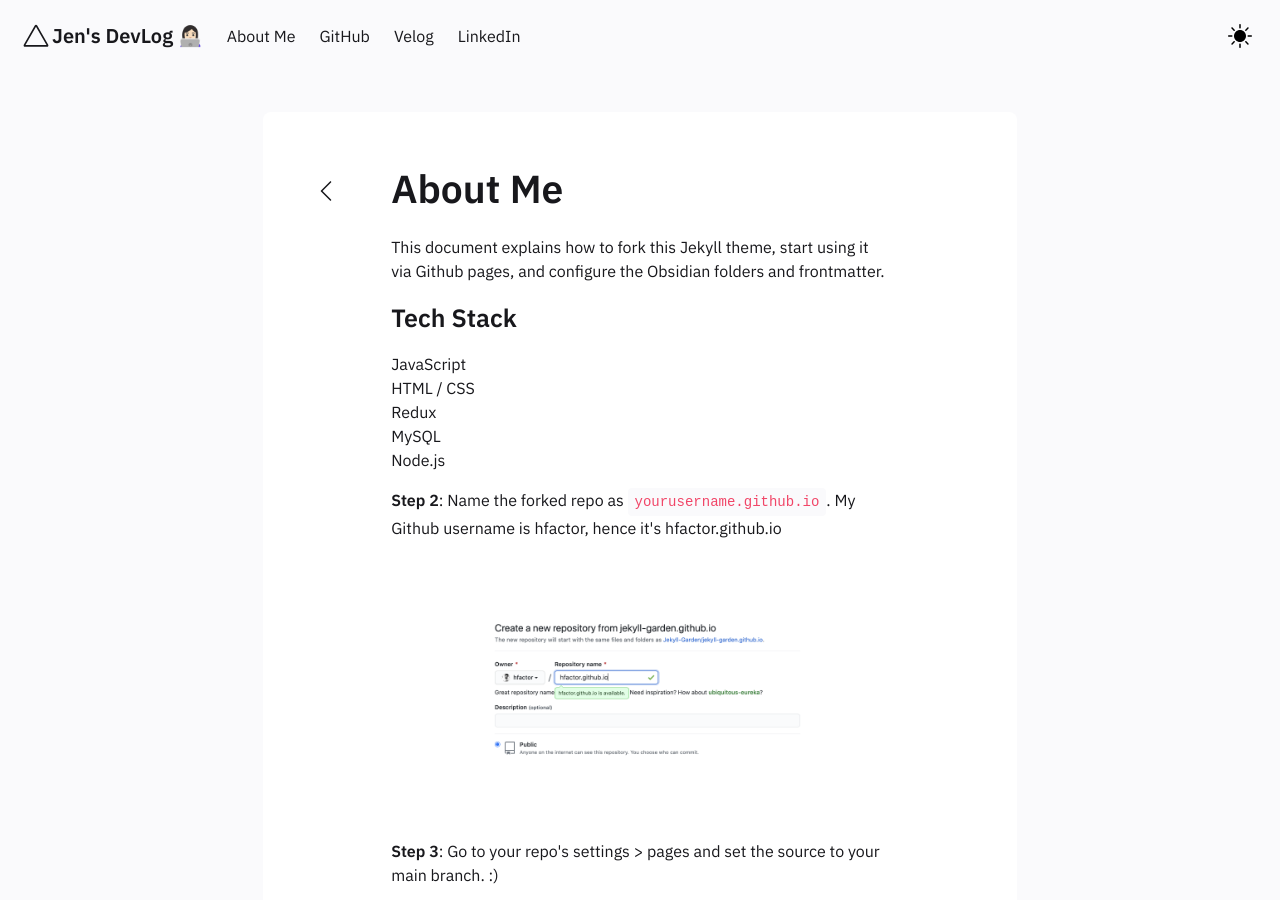
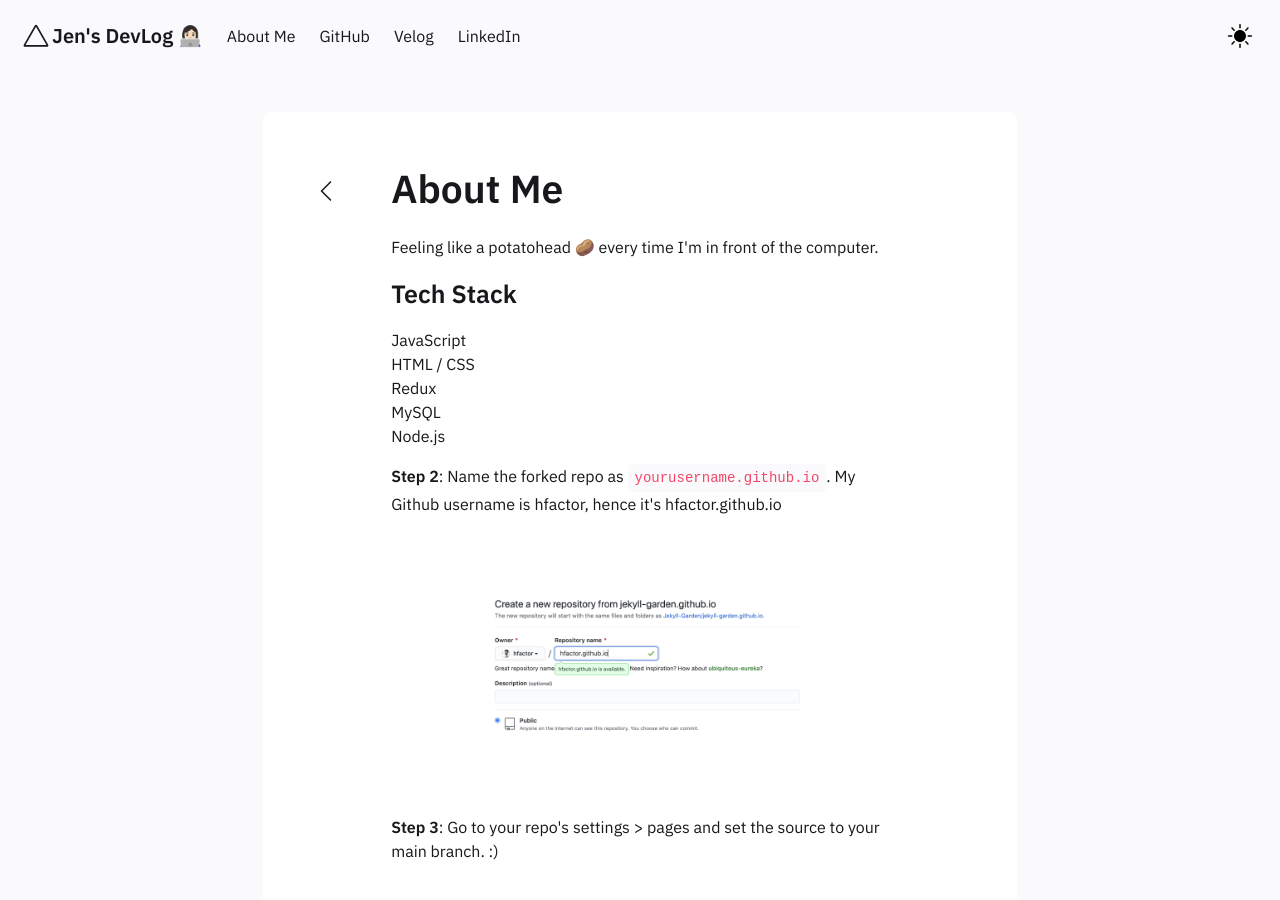
Before and after one commit to jenjenhub/blog, a Jekyll site: the page built from _posts/2020-03-01-how-to.md, in a window 1280 px wide and 900 px high. Built offline with Jekyll 4.4.1, drawn with Linux system fonts in a browser that asks for light colours.

Commit message:
Update 2020-03-01-how-to.md

```diff
--- a/_posts/2020-03-01-how-to.md
+++ b/_posts/2020-03-01-how-to.md
@@ -2,7 +2,7 @@
 title: About Me
 ---
 
-This document explains how to fork this Jekyll theme, start using it via Github pages, and configure the Obsidian folders and frontmatter.
+Feeling like a potatohead 🥔 every time I'm in front of the computer.
 
 ### Tech Stack
 
```
